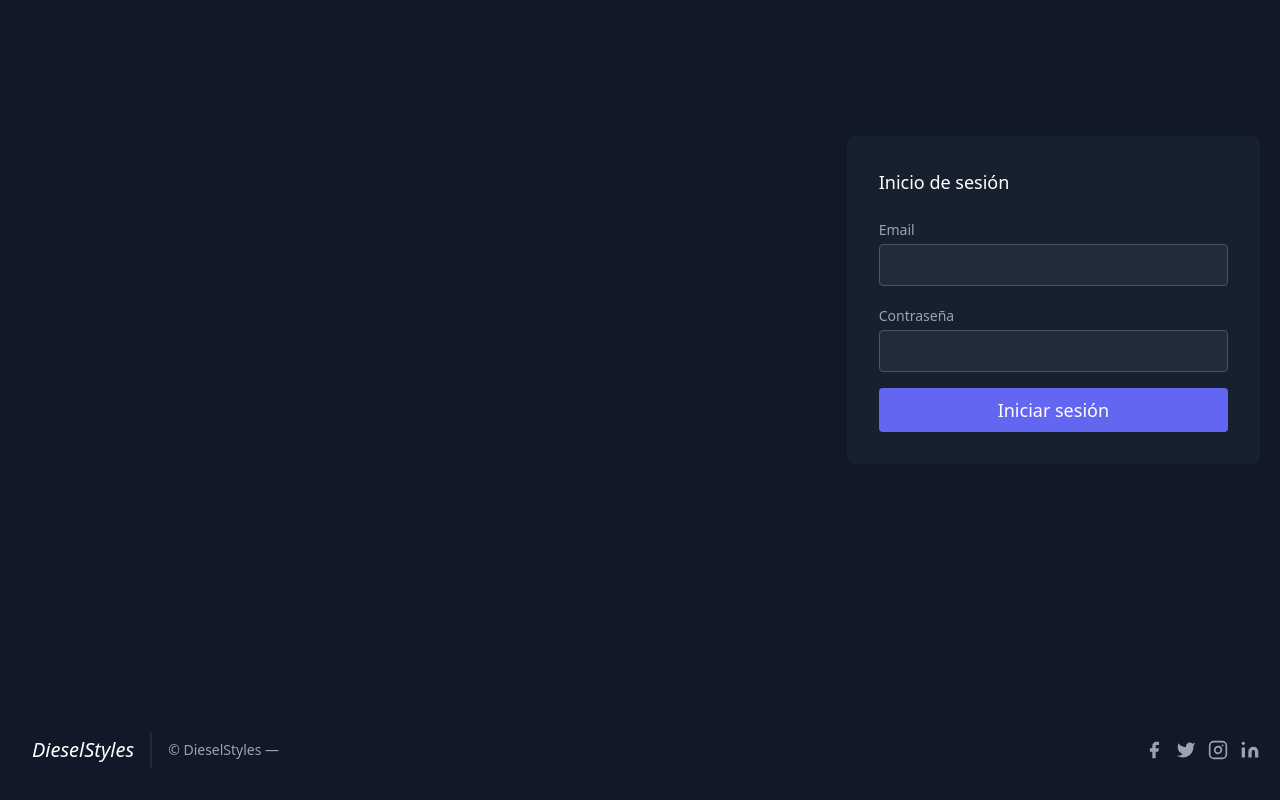
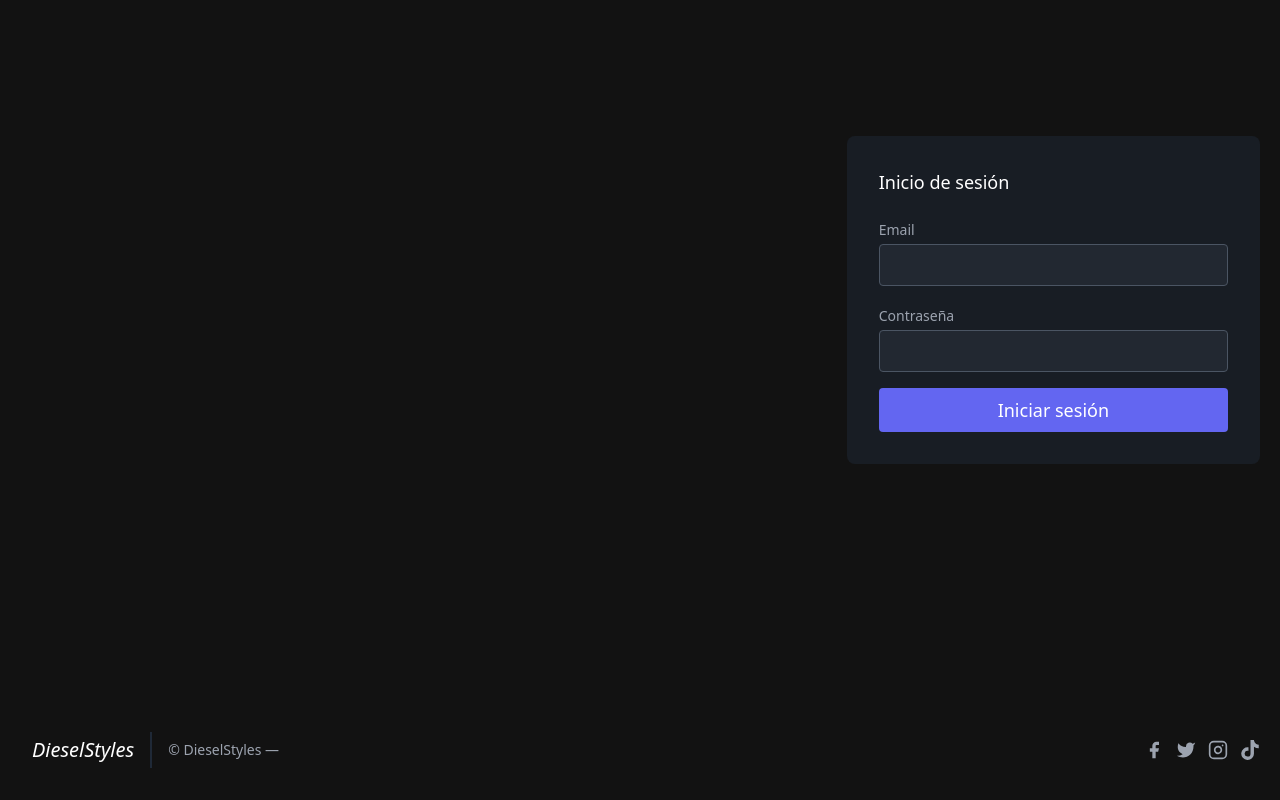
Before and after one commit to A-JBotero/rifasjb, a React (Vite) app: page /login in a window 1280 px wide. Shown: the part 204-1004 px from the top of the page. Built offline with nearby package versions, Linux system fonts and the light colour scheme.

Commit message:
cambio de paleta y ajustes menores

```diff
--- a/src/components/blocks.jsx
+++ b/src/components/blocks.jsx
@@ -175,7 +175,7 @@ const Blocks = () => {
   if (error) return <p>Error: {error}</p>;
 
   return (
-    <div className="bg-secondary">
+    <div className="bg-darkgray">
       <section className="text-gray-600 body-font">
         <div className="container px-5 py-24 mx-auto">
           <div className="flex justify-end items-center space-x-4 mb-5">
@@ -194,10 +194,10 @@ const Blocks = () => {
                     name: "",
                     description: "",
                     file: "",
+                    ticketPrice: 0,
                     startDate: "",
                     endDate: "",
                     status: 1,
-                    ticketPrice: 0,
                     idLottery: 0,
                   });
                 }}
@@ -290,7 +290,7 @@ const Blocks = () => {
               data.map((item, index) => (
                 <div
                   key={item.id || `item-${index}`}
-                  className="sm:w-2/5 bg-gray-800 border-2 border-gray-700 rounded-lg pt-4 pb-3 px-5 transform transition duration-300 hover:scale-105 hover:border-indigo-500 hover:shadow-lg"
+                  className="sm:w-2/5 bg-lightgray border-2 border-gray-900 rounded-lg pt-4 pb-3 px-5 transform transition duration-300 hover:scale-105 hover:border-black hover:shadow-lg"
                 >
                   <div className="grid grid-cols-1 sm:grid-cols-1 lg:grid-cols-1 gap-4">
                     {imagesMap[item.id] ? (
@@ -306,9 +306,13 @@ const Blocks = () => {
                     )}
                   </div>
 
-                  <h2 className="title-font text-2xl font-medium text-white mt-5 mb-3">
+                  <h2 className="title-font text-2xl font-bold text-white mt-5 mb-3">
                     {item.name}
                   </h2>
+
+                  <p className="leading-relaxed text-white">
+                    Valor: {item.ticketPrice}
+                  </p>
 
                   <p className="leading-relaxed text-white">
                     Fecha:{" "}
@@ -325,16 +329,14 @@ const Blocks = () => {
                         })()
                       : "Fecha no disponible"}
                   </p>
-                  <p className="leading-relaxed text-white">
-                    Valor: {item.ticketPrice}
-                  </p>
+
                   <p className="leading-relaxed text-white">
                     Lotería: {item.idLottery}
                   </p>
 
                   {userRole !== "admin" && (
                     <button
-                      className="flex mx-auto mt-5 text-white bg-blue-500 border-0 py-2 px-5 focus:outline-none hover:bg-blue-600 rounded"
+                       className="inline-flex items-center text-black bg-gold border border-black py-2 px-5 focus:outline-none hover:bg-[#E6C200] hover:shadow-lg hover:shadow-black rounded ml-auto transition-all"
                       onClick={() => handleBuy(item)}
                     >
                       COMPRAR
--- a/src/components/footer.jsx
+++ b/src/components/footer.jsx
@@ -2,11 +2,11 @@ import React from 'react'
 
 const Footer = () => {
   return (
-    <footer className="text-gray-400 bg-gray-900 body-font">
+    <footer className="text-gray-400 bg-bgb body-font">
     <div className="container px-5 py-8 mx-auto flex items-center sm:flex-row flex-col">
       <a className="flex title-font font-medium items-center md:justify-start justify-center text-white">
 
-        <span className="ml-3 text-xl italic">DieselStyles</span>
+        <span className="ml-3 text-xl  italic">DieselStyles</span>
       </a>
       <p className="text-sm text-gray-400 sm:ml-4 sm:pl-4 sm:border-l-2 sm:border-gray-800 sm:py-2 sm:mt-0 mt-4">© DieselStyles  —
         <a href="#" className="text-gray-500 ml-1" target="_blank" rel="noopener noreferrer"></a>
@@ -28,11 +28,16 @@ const Footer = () => {
             <path d="M16 11.37A4 4 0 1112.63 8 4 4 0 0116 11.37zm1.5-4.87h.01"></path>
           </svg>
         </a>
-        <a className="ml-3 text-gray-400" target="_blank" href='#'>
-          <svg fill="currentColor" stroke="currentColor" strokeLinecap="round" strokeLinejoin="round" strokeWidth="0" className="w-5 h-5" viewBox="0 0 24 24">
-            <path stroke="none" d="M16 8a6 6 0 016 6v7h-4v-7a2 2 0 00-2-2 2 2 0 00-2 2v7h-4v-7a6 6 0 016-6zM2 9h4v12H2z"></path>
-            <circle cx="4" cy="4" r="2" stroke="none"></circle>
-          </svg>
+        <a className="ml-3 text-gray-400" target="_blank" href='https://www.tiktok.com/@santy_2992'>
+        <span class="[&>svg]:h-5 [&>svg]:w-5">
+       <svg
+              xmlns="http://www.w3.org/2000/svg"
+              fill="currentColor"
+              viewBox="0 0 448 512">
+         <path
+            d="M448 209.9a210.1 210.1 0 0 1 -122.8-39.3V349.4A162.6 162.6 0 1 1 185 188.3V278.2a74.6 74.6 0 1 0 52.2 71.2V0l88 0a121.2 121.2 0 0 0 1.9 22.2h0A122.2 122.2 0 0 0 381 102.4a121.4 121.4 0 0 0 67 20.1z" />
+                </svg>
+            </span>
         </a>
       </span>
     </div>
--- a/src/components/grid.jsx
+++ b/src/components/grid.jsx
@@ -3,7 +3,7 @@ const Grid = () => {
   const numbers = Array.from({ length: 100 }, (_, index) => index.toString().padStart(2, '0'));
 
   return (
-    <div className="flex justify-center items-center bg-secondary">
+    <div className="flex justify-center items-center bg-darkgray">
       <div className="grid grid-cols-5 md:grid-cols-10 gap-2 border border-gray-300">
         {numbers.map((number) => (
           <button
--- a/src/components/items.jsx
+++ b/src/components/items.jsx
@@ -20,7 +20,7 @@ const Items = () => {
   const itemImage = imagesMap[item.id];
 
   return (
-    <div className="bg-secondary flex flex-wrap lg:flex-nowrap">
+    <div className="bg-darkgray flex flex-wrap lg:flex-nowrap">
 
       <div className="lg:w-1/2 w-full p-5 flex flex-col items-center">
 
@@ -55,7 +55,7 @@ const Items = () => {
             <span className="title-font font-medium text-xl md:text-2xl text-white">
               {item.value || '0.00'}$
             </span>
-            <button className="flex text-white bg-blue-500 border-0 py-2 px-4 md:px-5 focus:outline-none hover:bg-blue-600 rounded">
+            <button className="flex text-black bg-gold border-0 py-2 px-4 md:px-5 focus:outline-none hover:bg-blue-600 rounded">
               Pagar
             </button>
           </div>
--- a/src/components/navBar.jsx
+++ b/src/components/navBar.jsx
@@ -23,7 +23,7 @@ const NavBar = ({ onAddCard, userRole, setUserRole }) => {
   };
 
   return (
-    <header className="text-gray-600 body-font bg-primary">
+    <header className="text-gray-600 body-font bg-bgb">
       <div className="container mx-auto flex flex-wrap p-8 flex-col md:flex-row items-center">
         <a
           href="/home"
@@ -40,20 +40,20 @@ const NavBar = ({ onAddCard, userRole, setUserRole }) => {
             Agregar Card
           </button>
         )}
-
 {isHomePage && !isLoginPage && userRole !== 'admin' && (
   <button
     onClick={handleAdminClick}
-            className="inline-flex items-center text-white bg-blue-500 border-0 py-2 px-5 focus:outline-none hover:bg-blue-600 rounded ml-auto"
+    className="inline-flex items-center text-black bg-gold border border-black py-2 px-5 focus:outline-none hover:bg-[#E6C200] hover:shadow-lg hover:shadow-black rounded ml-auto transition-all"
   >
     ADMINISTRAR
   </button>
 )}
 
+
         {userRole === 'admin' && (
           <button
             onClick={handleLogout}
-            className="inline-flex items-center text-white bg-red-500 border-0 py-2 px-5 focus:outline-none hover:bg-red-600 rounded ml-auto"
+            className="inline-flex items-center text-white bg-red-500 border-0 py-2 px-5 focus:outline-none hover:bg-hovbtn  rounded ml-auto"
           >
             LogOut
           </button>
--- a/src/pages/home.jsx
+++ b/src/pages/home.jsx
@@ -6,7 +6,7 @@ import Footer from "../components/footer";
   return (
     //renders the navigation bar, cards and footer
     <>
-    <NavBar/>
+     <NavBar/>
      <Blocks/>
      <Footer/>
      </>
--- a/src/pages/login.jsx
+++ b/src/pages/login.jsx
@@ -6,7 +6,7 @@ const Login = () => {
   return (
     <>
       <NavBar />
-      <section className="text-gray-400 bg-gray-900 body-font min-h-screen flex items-center justify-center">
+      <section className="text-gray-400 bg-bgb body-font min-h-screen flex items-center justify-center">
         <div className="container px-5 py-24 mx-auto flex flex-wrap items-center">
           <div className="lg:w-2/6 md:w-1/2 bg-gray-800 bg-opacity-50 rounded-lg p-8 flex flex-col md:ml-auto w-full mt-10 md:mt-0">
             <h2 className="text-white text-lg font-medium title-font mb-5">Inicio de sesión</h2>
--- a/tailwind.config.js
+++ b/tailwind.config.js
@@ -16,6 +16,12 @@ export default {
         'blockButtonHover' :'#172056',
         'hoverCards' : 'rgba(30, 37, 52, 0.6)',
         'blanco' : '#ffffff',
+        'bgb' : '#121212',
+        'gold' : '#FFD700',
+        'darkgray' : '#2D2D2D',
+        'lightgray' : '#3A3A3A ',
+        'hovbtn' : '#E6C200',
+
 
       }
     },
```
Lines whose indentation alone changed are shown as unchanged.
